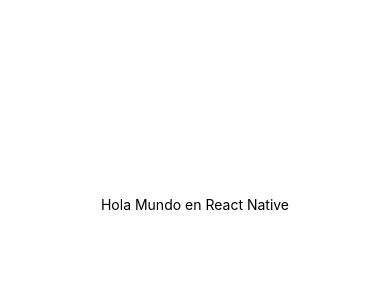
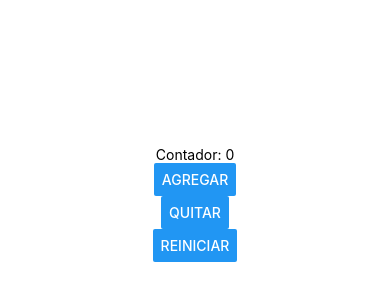
Before and after one commit to DIEGOIA20/PAM-211, a React Native app in the folder INTRO/: screen / in a window 390 px wide. Shown: the part 218-518 px from the top of the page. Built offline with nearby package versions, Linux system fonts and the light colour scheme.

Commit message:
Botones_App.js

```diff
--- a/INTRO/App.js
+++ b/INTRO/App.js
@@ -1,20 +1,33 @@
+//1 Imports: Zona de Imports
 import { StatusBar } from 'expo-status-bar';
-import { StyleSheet, Text, View } from 'react-native';
+import { StyleSheet, Text, View, Button } from 'react-native';
+import React,{ useState } from 'react';
 
+//2 Main: Zona del Componente
 export default function App() {
+  const[contador, setContador] = useState(0);
   return (
+
     <View style={styles.container}>
-      <Text>Hola Mundo en React Native</Text>
+
+      <Text>Contador: {contador}</Text>
+      <Button title='Agregar' onPress={() => setContador(contador + 1)}/>
+        <Button title='Quitar' onPress={() => setContador(contador - 1)}/>
+          <Button title='Reiniciar' onPress={() => setContador(0)}/>
+
       <StatusBar style="auto" />
+
     </View>
   );
 }
 
+//3 Styles: Zona de Estilos para el Componente
 const styles = StyleSheet.create({
   container: {
     flex: 1,
     backgroundColor: '#fff',
     alignItems: 'center',
     justifyContent: 'center',
+
   },
 });
--- a/INTRO/package.json
+++ b/INTRO/package.json
@@ -16,5 +16,9 @@
     "react-native": "0.81.4",
     "react-native-web": "^0.21.0"
   },
-  "private": true
+  "private": true,
+  "devDependencies": {
+    "@types/react": "~19.1.10",
+    "typescript": "~5.9.2"
+  }
 }
--- /dev/null
+++ b/INTRO/tsconfig.json
@@ -0,0 +1,4 @@
+{
+  "compilerOptions": {},
+  "extends": "expo/tsconfig.base"
+}
```
Also changed, not shown: 1 other file (tests, documents, lock files or other folders).
